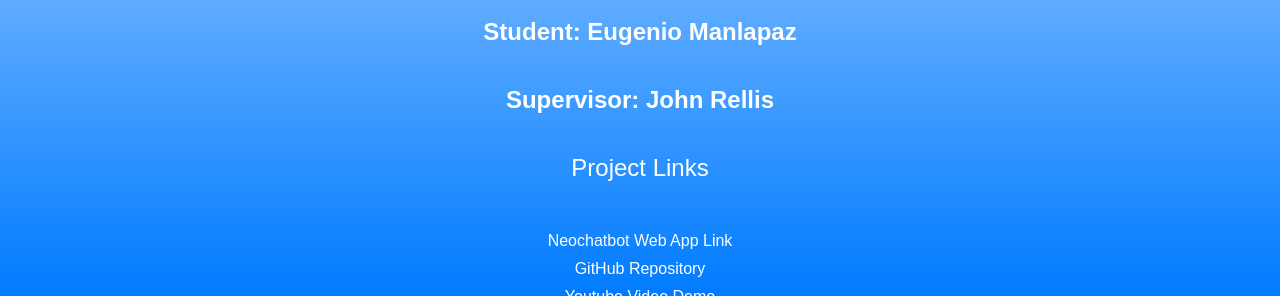
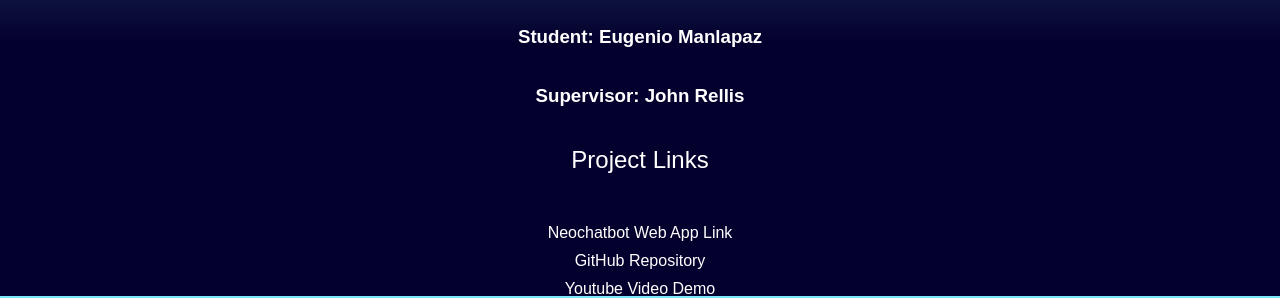
Before and after one commit to emanlapaz/NeoLandingPage, a plain HTML site: page index.html in a window 1280 px wide. Shown: the part 504-810 px from the top of the page. Drawn offline with Linux system fonts and the light colour scheme.

Commit message:
Update index.html

```diff
--- a/index.html
+++ b/index.html
@@ -7,7 +7,7 @@
     <style>
         body {
             font-family: Arial, sans-serif;
-            background: linear-gradient(to bottom, #ffffff, #007bff);
+            background: linear-gradient(180deg, rgba(42.85, 216.81, 255, 0.62) 0%, rgb(3.66, 0, 45.69) 68.36%);
             color: #fff;
             margin: 0;
             padding: 0;
@@ -51,8 +51,8 @@
 <body>
     <img class="icon" src="https://raw.githubusercontent.com/emanlapaz/NeoLandingPage/main/neo_icon.png" alt="Icon Placeholder">
     <h1>Neo Chatbot Creator Web App</h1>
-    <h2>Student: Eugenio Manlapaz</h2>
-    <h2>Supervisor: John Rellis</h2>
+    <h3>Student: Eugenio Manlapaz</h3>
+    <h3>Supervisor: John Rellis</h3>
     <p>Project Links</p>
     <ul>
         <li><a href="https://neochatbot.onrender.com">Neochatbot Web App Link</a></li>
```
